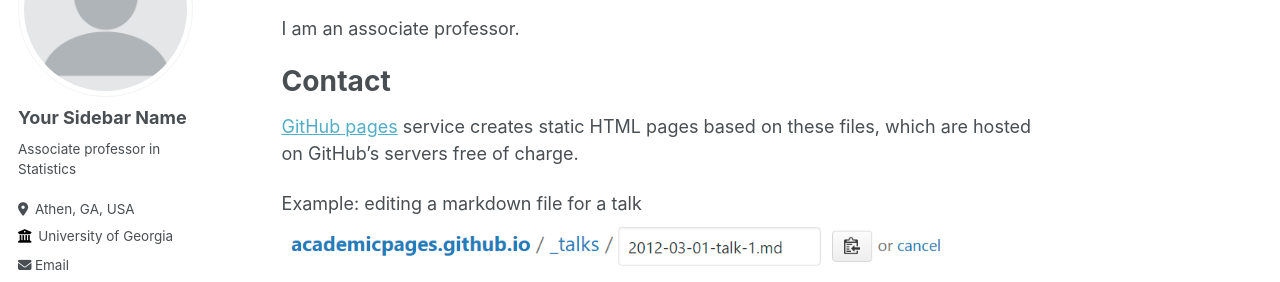
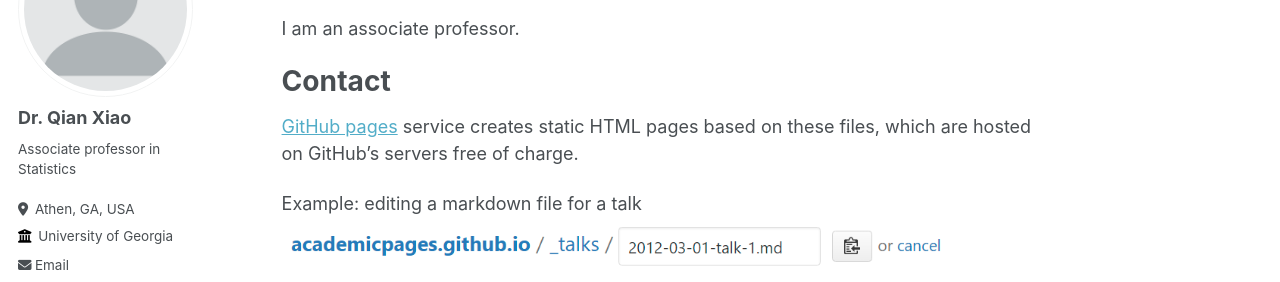
Before and after one commit to QXlab/QXlab.github.io, a Jekyll site: the page built from _pages/about.md, in a window 1280 px wide. Shown: the part 184-466 px from the top of the page. Built offline with Jekyll 4.4.1, drawn with Linux system fonts in a browser that asks for light colours; some web fonts are replaced.

Commit message:
Update _config.yml

```diff
--- a/_config.yml
+++ b/_config.yml
@@ -22,7 +22,7 @@ repository               : "qxlab.github.io/"
 author:
   # Biographic information
   avatar           : "profile.png"
-  name             : "Your Sidebar Name"
+  name             : "Dr. Qian Xiao"
   pronouns         : # example: "he/his"
   bio              : "Associate professor in Statistics"
   location         : "Athen, GA, USA"
```
